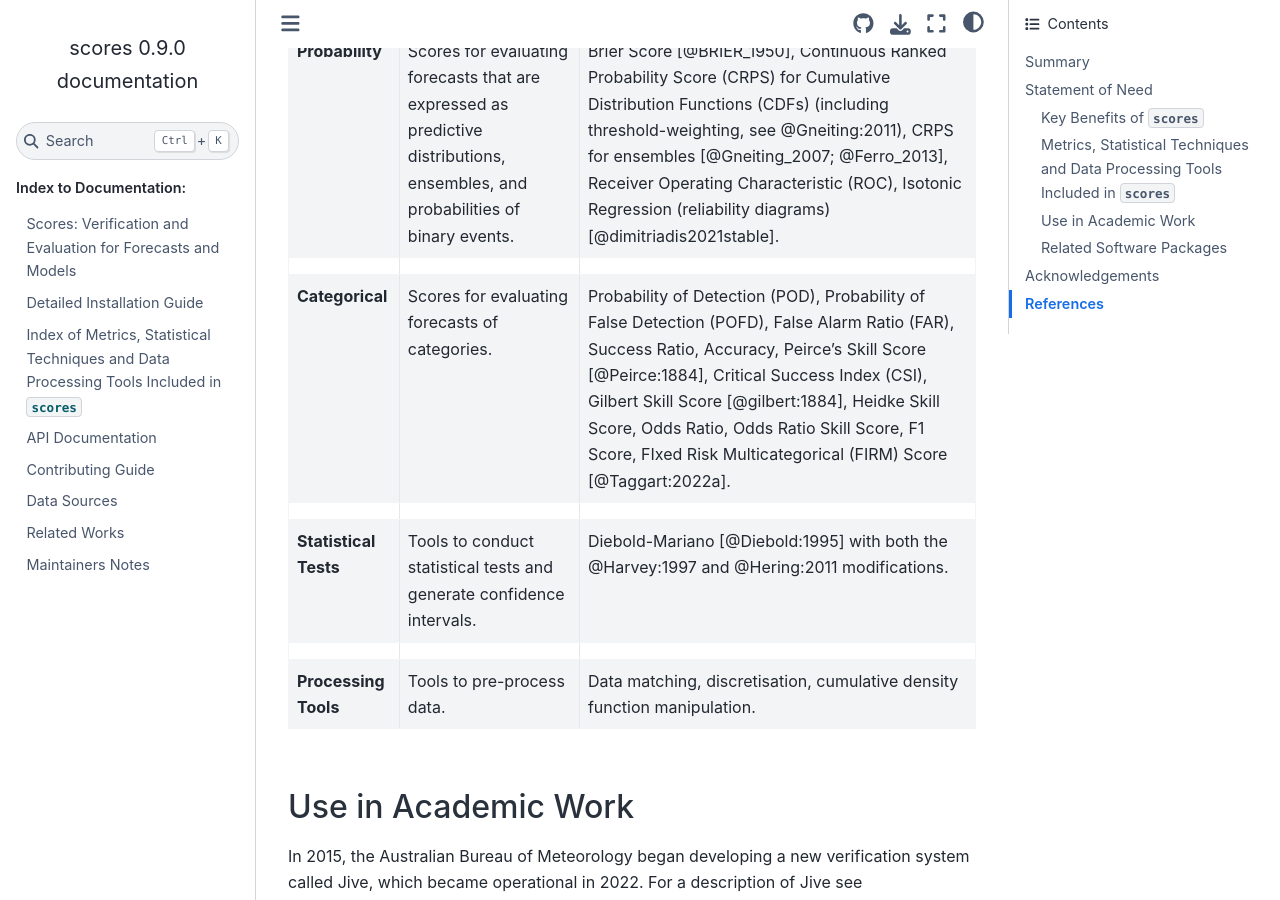
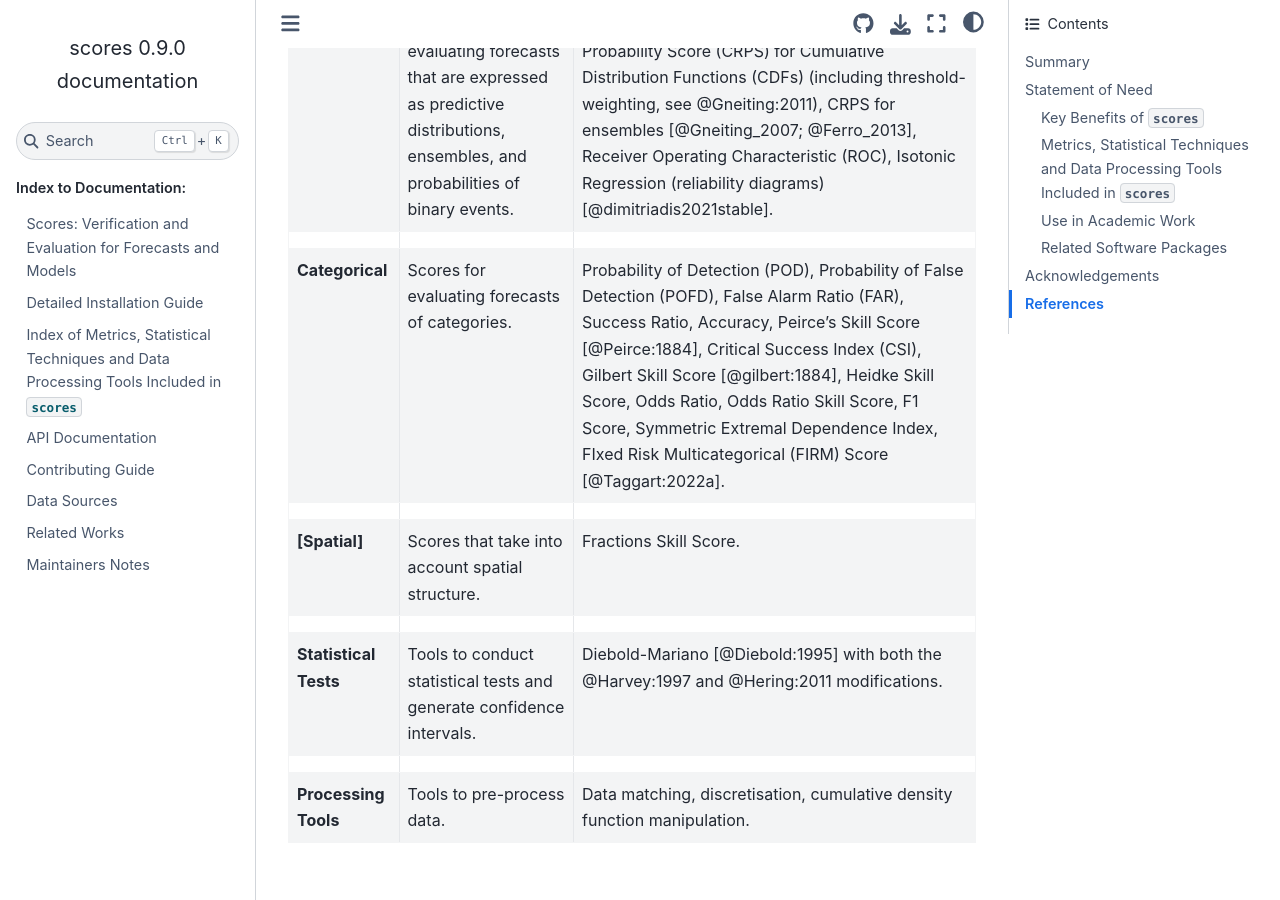
Before and after one commit to nci/scores, a Sphinx documentation site: the page built from docs/paper.md, in a window 1280 px wide and 900 px high, scrolled down 2668 px. Built offline with Sphinx 7.4.7 and the Sphinx Book theme 1.1.4, drawn with Linux system fonts in a browser that asks for light colours; pages that are not in the unit, such as notebooks, are missing from menus.

Commit message:
Adds SEDI & Spatial Category (containing FSS) to table

```diff
--- a/docs/paper.md
+++ b/docs/paper.md
@@ -115,7 +115,9 @@ Table: A **curated selection** of the metrics, tools and statistical tests curre
 |
 | **Probability**       	|Scores for evaluating forecasts that are expressed as predictive distributions, ensembles, and probabilities of binary events.                 	|Brier Score [@BRIER_1950], Continuous Ranked Probability Score (CRPS) for Cumulative Distribution Functions (CDFs) (including threshold-weighting, see @Gneiting:2011), CRPS for ensembles [@Gneiting_2007; @Ferro_2013], Receiver Operating Characteristic (ROC), Isotonic Regression (reliability diagrams) [@dimitriadis2021stable].
 |
-| **Categorical**         |Scores for evaluating forecasts of categories.                 |Probability of Detection (POD), Probability of False Detection (POFD), False Alarm Ratio (FAR), Success Ratio, Accuracy, Peirce's Skill Score [@Peirce:1884], Critical Success Index (CSI), Gilbert Skill Score [@gilbert:1884], Heidke Skill Score, Odds Ratio, Odds Ratio Skill Score, F1 Score, FIxed Risk Multicategorical (FIRM) Score [@Taggart:2022a].
+| **Categorical**         |Scores for evaluating forecasts of categories.                 |Probability of Detection (POD), Probability of False Detection (POFD), False Alarm Ratio (FAR), Success Ratio, Accuracy, Peirce's Skill Score [@Peirce:1884], Critical Success Index (CSI), Gilbert Skill Score [@gilbert:1884], Heidke Skill Score, Odds Ratio, Odds Ratio Skill Score, F1 Score, Symmetric Extremal Dependence Index, FIxed Risk Multicategorical (FIRM) Score [@Taggart:2022a].
+|
+| **[Spatial]**           |Scores that take into account spatial structure.                   |Fractions Skill Score.
 |
 | **Statistical Tests** 	|Tools to conduct statistical tests and generate confidence intervals.                 	| Diebold-Mariano [@Diebold:1995] with both the @Harvey:1997 and @Hering:2011 modifications.
 |
```
